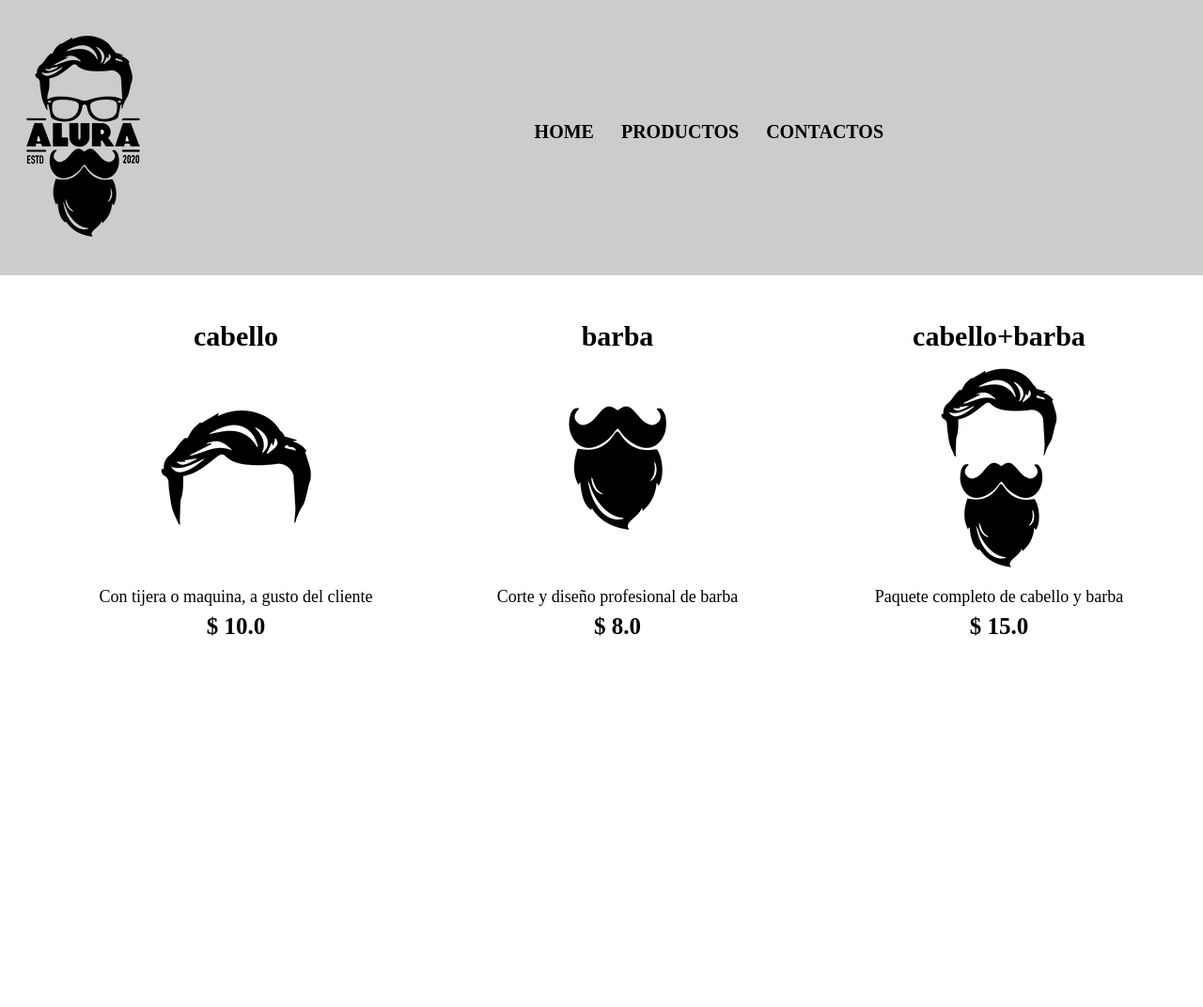
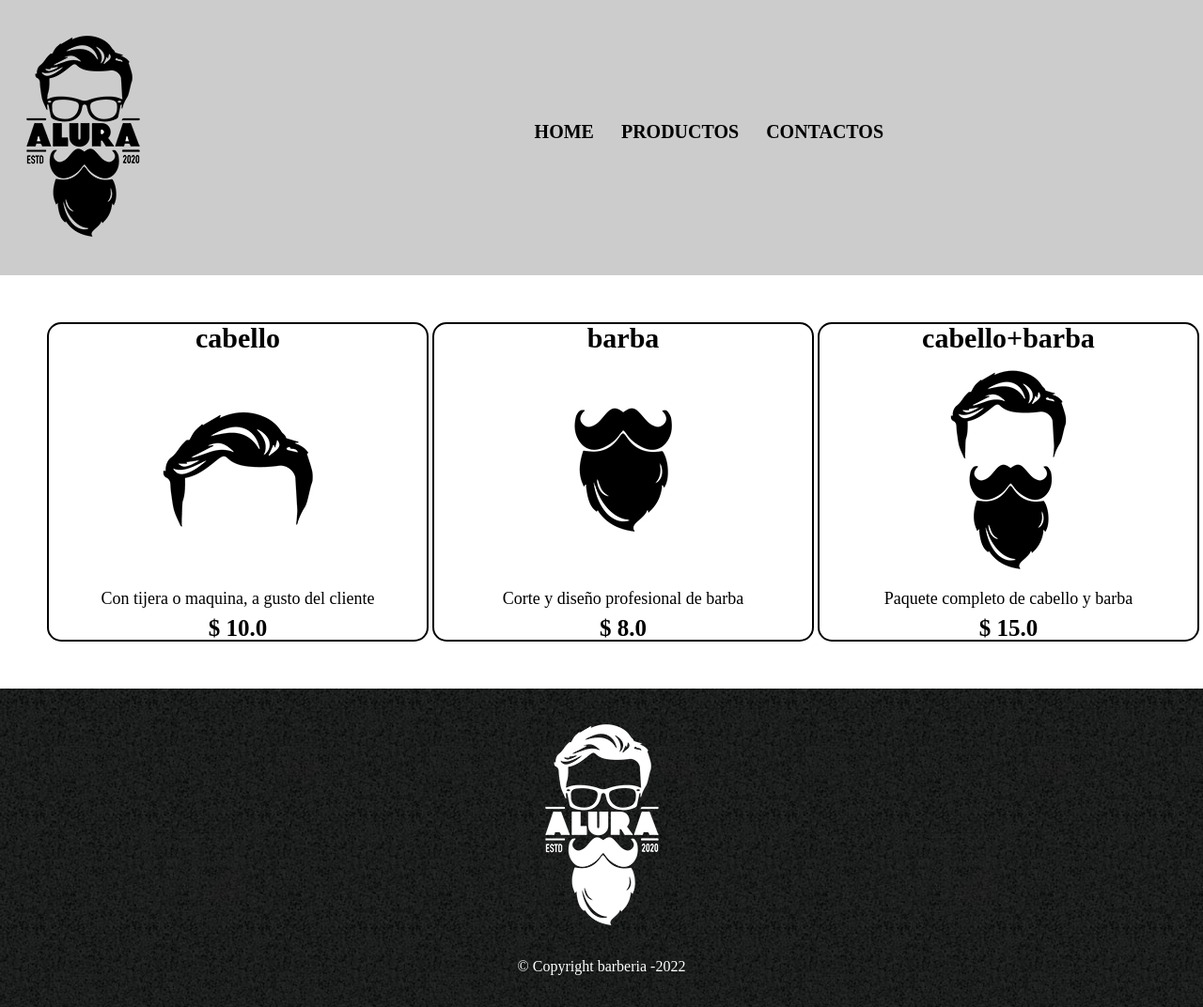
Before and after one commit to JhonnyPG/html5, a plain HTML site: page productos.html in a window 1280 px wide. Shown: the top 1072 px of the page at 94% size. Before the commit the page ends 800 px from the top, so only its background shows below. Drawn offline with Linux system fonts and the light colour scheme.

Commit message:
terminacion productos.

```diff
--- a/productos.css
+++ b/productos.css
@@ -31,6 +31,11 @@ nav a{
     text-decoration: none;
 }
 
+nav a:hover{
+    color: #c78c19;
+    text-decoration: underline;
+}
+
 .products{
     width: 1340px;
     margin: 0 auto;
@@ -43,11 +48,26 @@ nav a{
     text-align: center;
     width: 30%;
     vertical-align: top;
+    border-color:black;
+    border-width: 2px;
+    border-style: solid;
+    border-radius: 15px;
+}
+.products li:hover{
+    border-color: #c78c19;
+
+}
+.products li:active{
+    border-color: #088c19;
 }
 
 .products h2{
     font-size: 30px;
     font-weight: bold;
+}
+.products li:hover h2{
+    font-size: 33px;
+
 }
 
 .p-desc{
@@ -59,3 +79,15 @@ nav a{
     margin-top: 10px;
 
 }
+
+footer{
+
+    text-align: center;
+    background: url(imagenes/bg.jpg);
+    padding: 20px;
+
+}
+.copyr {
+    color: white;
+    margin: 15px;
+}
--- a/productos.html
+++ b/productos.html
@@ -50,5 +50,10 @@
         </ul>
     </main>
 
+    <footer>
+        <img src = "imagenes/logo-blanco.png"/>
+        <p class = "copyr">&copy Copyright barberia -2022</p>
+    </footer>
+
 </body>
 </html>
```
